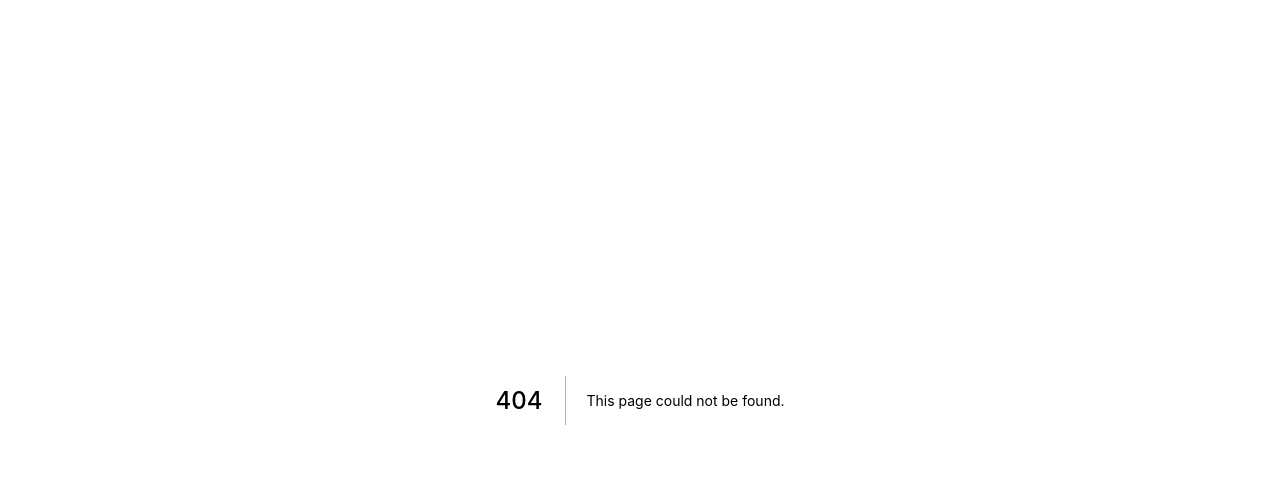
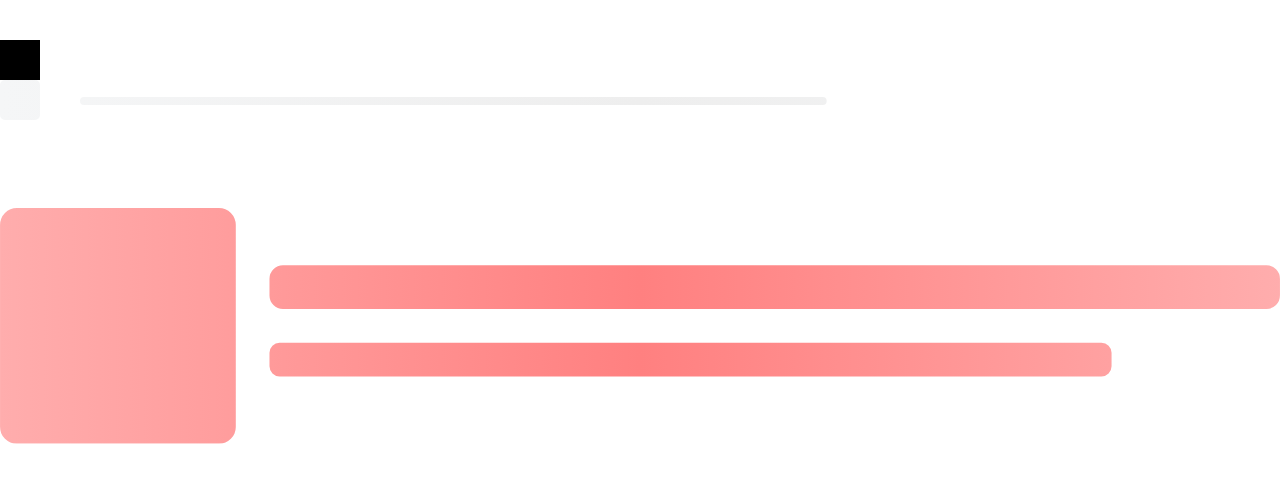
Before and after one commit to Hasegawa-Akito/nextjs-training, a Next.js app: page /loading in a window 1280 px wide. Before the commit this address had no page. Shown: the top 482 px of the page. Built offline with nearby package versions, Linux system fonts and the light colour scheme.

Commit message:
loadingライブラリをテスト使用

```diff
--- a/package.json
+++ b/package.json
@@ -18,6 +18,7 @@
     "axios": "^1.4.0",
     "next": "12.2.5",
     "react": "18.2.0",
+    "react-content-loader": "^6.2.1",
     "react-dom": "18.2.0",
     "react-query": "^3.39.2",
     "react-webcam": "^7.1.0",
--- /dev/null
+++ b/pages/loading/index.tsx
@@ -0,0 +1,25 @@
+import ContentLoader from "react-content-loader";
+
+const Loader = () => (
+  <>
+    <div className="mt-10">
+      <div className="w-10 h-10 bg-black"></div>
+      <ContentLoader className="w-full h-32">
+        <rect x="0" y="0" rx="5" ry="5" className="w-10 h-10" />
+        <rect x="80" y="17" rx="4" ry="4" className="w-7/12 h-2" />
+      </ContentLoader>
+    </div>
+    <ContentLoader
+      viewBox="0 0 380 70"
+      backgroundColor="#ffadad"
+      foregroundColor="#ff8080"
+    >
+      {/* Only SVG shapes */}
+      <rect x="0" y="0" rx="5" ry="5" width="70" height="70" />
+      <rect x="80" y="17" rx="4" ry="4" width="300" height="13" />
+      <rect x="80" y="40" rx="3" ry="3" width="250" height="10" />
+    </ContentLoader>
+  </>
+);
+
+export default Loader;
```
Also changed, not shown: 2 other files (tests, documents, lock files or other folders).
